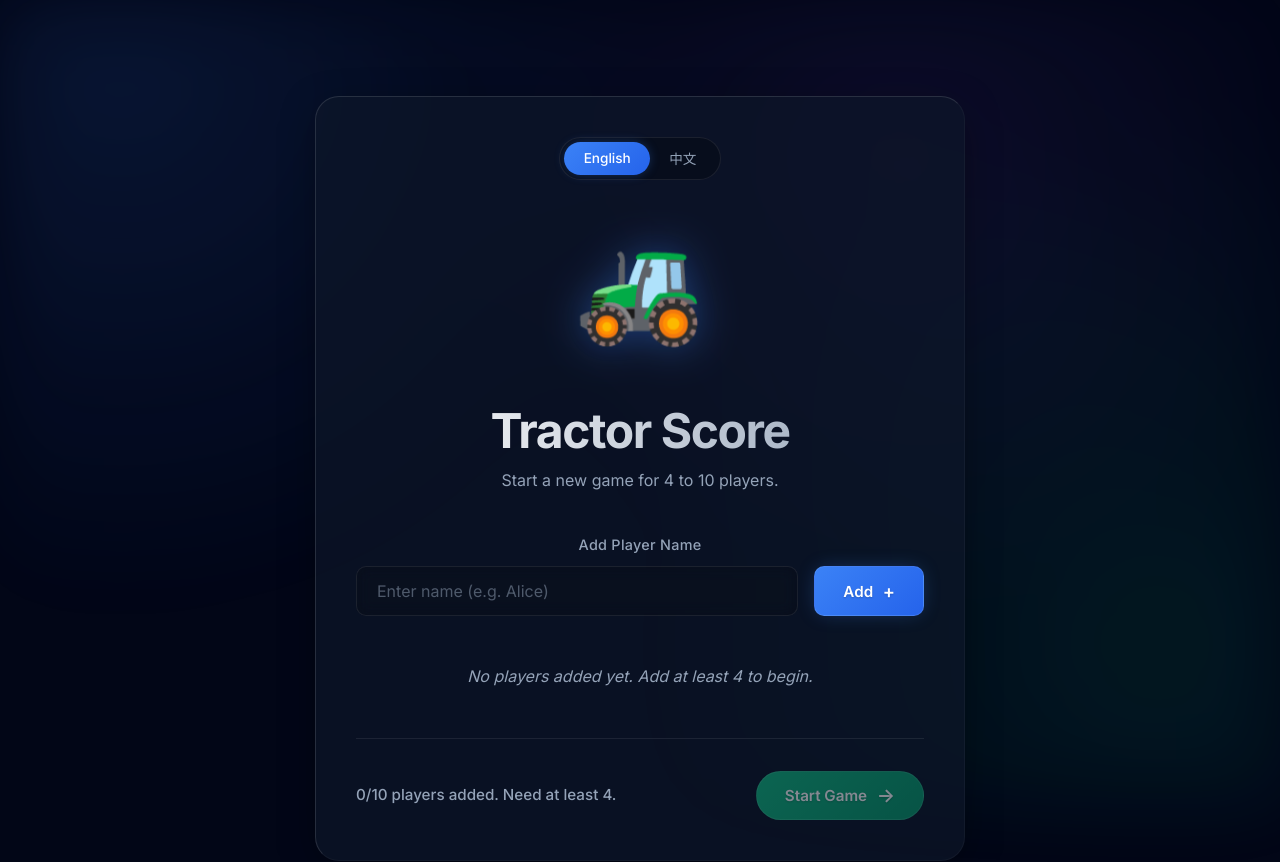
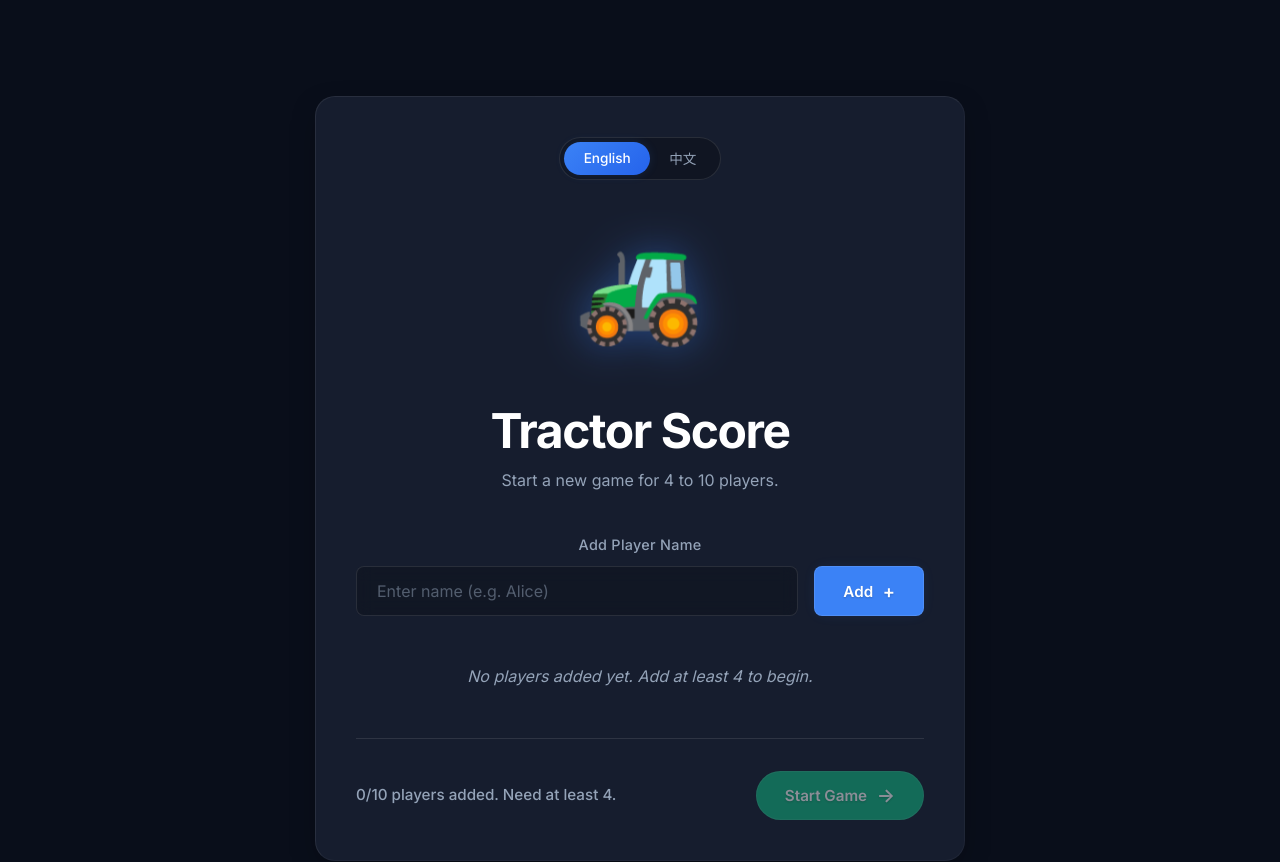
Before and after one commit to lixinletterbox/tractor-score, a React (Vite) app: page / in a window 1280 px wide. Shown: the top 862 px of the page. Built offline with nearby package versions, Linux system fonts and the light colour scheme.

Commit message:
update color to remove gradient, which impact pdf

```diff
--- a/src/index.css
+++ b/src/index.css
@@ -1,16 +1,16 @@
 @import url('https://fonts.googleapis.com/css2?family=Inter:wght@300;400;500;600;700&display=swap');
 
 :root {
-  /* Color Palette - Premium Modern Dark Theme */
-  --bg-base: #020617; /* Slate 950 */
-  --bg-surface: #0f172a; /* Slate 900 */
-  --bg-surface-raised: #1e293b; /* Slate 800 */
+  /* Color Palette - Premium Modern Solid Theme */
+  --bg-base: #090e1a; /* Deep Midnight Slate */
+  --bg-surface: #161d2e; /* Solid Dark Slate */
+  --bg-surface-raised: #1f2937; /* Gray 800ish */
 
-  --primary: #3b82f6; /* Blue 500 */
+  --primary: #3b82f6; /* Solid Blue 500 */
   --primary-hover: #2563eb; /* Blue 600 */
-  --primary-glow: rgba(59, 130, 246, 0.4);
+  --primary-glow: rgba(59, 130, 246, 0.2);
 
-  --accent: #10b981; /* Emerald 500 */
+  --accent: #10b981; /* Solid Emerald 500 */
   --accent-hover: #059669; /* Emerald 600 */
 
   --warning: #f59e0b; /* Amber 500 */
@@ -19,21 +19,21 @@
   --text-main: #f8fafc; /* Slate 50 */
   --text-muted: #94a3b8; /* Slate 400 */
 
-  --border-color: rgba(255, 255, 255, 0.08);
+  --border-color: rgba(255, 255, 255, 0.1);
   --border-highlight: rgba(255, 255, 255, 0.15);
 
-  --glass-bg: rgba(15, 23, 42, 0.65);
-  --glass-border-top: rgba(255, 255, 255, 0.12);
+  --glass-bg: #161d2e; /* Solid background for cards */
+  --glass-border-top: rgba(255, 255, 255, 0.08);
   --glass-border-bottom: rgba(255, 255, 255, 0.04);
 
-  --radius-xl: 24px;
-  --radius-lg: 16px;
-  --radius-md: 10px;
-  --radius-sm: 6px;
+  --radius-xl: 20px;
+  --radius-lg: 12px;
+  --radius-md: 8px;
+  --radius-sm: 4px;
 
-  --shadow-soft: 0 4px 6px -1px rgba(0, 0, 0, 0.2), 0 2px 4px -2px rgba(0, 0, 0, 0.2);
-  --shadow-glass: 0 10px 40px -10px rgba(0, 0, 0, 0.5);
-  --shadow-glow: 0 0 20px -5px var(--primary-glow);
+  --shadow-soft: 0 4px 6px -1px rgba(0, 0, 0, 0.3);
+  --shadow-glass: 0 10px 30px -10px rgba(0, 0, 0, 0.5);
+  --shadow-glow: 0 0 15px -5px var(--primary-glow);
 
   --font-sans: 'Inter', system-ui, -apple-system, sans-serif;
   --transition: all 0.3s cubic-bezier(0.25, 0.8, 0.25, 1);
@@ -56,7 +56,7 @@ body {
   -moz-osx-font-smoothing: grayscale;
 }
 
-/* Dynamic Ambient Gradient Background */
+/* Subtle Ambient background (No gradients) */
 body::before {
   content: '';
   position: fixed;
@@ -65,31 +65,54 @@ body::before {
   width: 100vw;
   height: 100vh;
   z-index: -1;
-  background-image:
-    radial-gradient(circle at 10% 10%, rgba(59, 130, 246, 0.15) 0%, transparent 40%),
-    radial-gradient(circle at 90% 80%, rgba(16, 185, 129, 0.12) 0%, transparent 40%),
-    radial-gradient(circle at 70% 20%, rgba(139, 92, 246, 0.1) 0%, transparent 40%);
-  filter: blur(40px);
-  animation: pulseBg 15s ease-in-out infinite alternate;
+  background-color: var(--bg-base);
+  opacity: 1;
 }
 
 @keyframes pulseBg {
-  0% { transform: scale(1); opacity: 0.8; }
-  100% { transform: scale(1.05); opacity: 1; }
+  0% {
+    transform: scale(1);
+    opacity: 0.8;
+  }
+
+  100% {
+    transform: scale(1.05);
+    opacity: 1;
+  }
 }
 
 /* Typography */
-h1, h2, h3, h4 {
+h1,
+h2,
+h3,
+h4 {
   font-weight: 700;
   letter-spacing: -0.03em;
   color: var(--text-main);
   line-height: 1.2;
 }
 
-h1 { font-size: 3rem; margin-bottom: 0.5rem; background: linear-gradient(to right, #fff, #94a3b8); background-clip: text; -webkit-background-clip: text; -webkit-text-fill-color: transparent; }
-h2 { font-size: 2rem; }
-h3 { font-size: 1.25rem; font-weight: 600; }
-p { color: var(--text-muted); }
+h1 {
+  font-size: 3rem;
+  margin-bottom: 0.5rem;
+  color: #ffffff;
+  background: none;
+  -webkit-text-fill-color: initial;
+}
+
+/* background: linear-gradient(to right, #fff, #94a3b8); */
+h2 {
+  font-size: 2rem;
+}
+
+h3 {
+  font-size: 1.25rem;
+  font-weight: 600;
+}
+
+p {
+  color: var(--text-muted);
+}
 
 /* Layout Settings */
 .app-container {
@@ -102,8 +125,17 @@ p { color: var(--text-muted); }
 
 /* Animations */
 @keyframes fadeInUp {
-  from { opacity: 0; transform: translateY(20px); filter: blur(4px); }
-  to { opacity: 1; transform: translateY(0); filter: blur(0); }
+  from {
+    opacity: 0;
+    transform: translateY(20px);
+    filter: blur(4px);
+  }
+
+  to {
+    opacity: 1;
+    transform: translateY(0);
+    filter: blur(0);
+  }
 }
 
 .animate-fade-in {
@@ -144,7 +176,7 @@ p { color: var(--text-muted); }
   transition: var(--transition);
   font-family: inherit;
   gap: 0.6rem;
-  text-shadow: 0 1px 2px rgba(0,0,0,0.2);
+  text-shadow: 0 1px 2px rgba(0, 0, 0, 0.2);
   user-select: none;
   position: relative;
   overflow: hidden;
@@ -153,14 +185,19 @@ p { color: var(--text-muted); }
 .btn::after {
   content: '';
   position: absolute;
-  top: -50%; left: -50%; width: 200%; height: 200%;
-  background: radial-gradient(circle, rgba(255,255,255,0.2) 0%, transparent 60%);
+  top: -50%;
+  left: -50%;
+  width: 200%;
+  height: 200%;
+  background: radial-gradient(circle, rgba(255, 255, 255, 0.2) 0%, transparent 60%);
   opacity: 0;
   transition: opacity 0.3s;
   pointer-events: none;
 }
 
-.btn:hover::after { opacity: 1; }
+.btn:hover::after {
+  opacity: 1;
+}
 
 .btn:disabled {
   opacity: 0.5;
@@ -174,22 +211,23 @@ p { color: var(--text-muted); }
 }
 
 .btn-primary {
-  background: linear-gradient(135deg, var(--primary) 0%, var(--primary-hover) 100%);
+  background: var(--primary);
   color: white;
   box-shadow: var(--shadow-glow);
-  border: 1px solid rgba(255,255,255,0.1);
+  border: 1px solid rgba(255, 255, 255, 0.1);
 }
 
 .btn-primary:hover:not(:disabled) {
-  box-shadow: 0 0 25px -5px var(--primary), 0 8px 16px -4px rgba(0,0,0,0.4);
+  box-shadow: 0 0 25px -5px var(--primary), 0 8px 16px -4px rgba(0, 0, 0, 0.4);
   transform: translateY(-1px);
 }
 
 .btn-accent {
-  background: linear-gradient(135deg, var(--accent) 0%, var(--accent-hover) 100%);
+  background: var(--accent);
   color: white;
-  border-radius: 999px; /* Pill shape */
-  border: 1px solid rgba(255,255,255,0.1);
+  border-radius: 999px;
+  /* Pill shape */
+  border: 1px solid rgba(255, 255, 255, 0.1);
 }
 
 .btn-accent:hover:not(:disabled) {
@@ -222,8 +260,13 @@ p { color: var(--text-muted); }
   color: white;
 }
 
-.w-full { width: 100%; }
-.mt-4 { margin-top: 1.5rem; }
+.w-full {
+  width: 100%;
+}
+
+.mt-4 {
+  margin-top: 1.5rem;
+}
 
 /* Forms & Inputs */
 .form-group {
@@ -308,8 +351,15 @@ input::placeholder {
 }
 
 @keyframes float {
-  0%, 100% { transform: translateY(0) rotate(0); }
-  50% { transform: translateY(-15px) rotate(5deg); }
+
+  0%,
+  100% {
+    transform: translateY(0) rotate(0);
+  }
+
+  50% {
+    transform: translateY(-15px) rotate(5deg);
+  }
 }
 
 .players-list {
@@ -322,7 +372,7 @@ input::placeholder {
 }
 
 .player-badge {
-  background: linear-gradient(to right, rgba(255,255,255,0.05), rgba(255,255,255,0.1));
+  background: linear-gradient(to right, rgba(255, 255, 255, 0.05), rgba(255, 255, 255, 0.1));
   border: 1px solid var(--border-highlight);
   padding: 0.5rem 1rem 0.5rem 1.25rem;
   border-radius: 999px;
@@ -332,12 +382,19 @@ input::placeholder {
   font-size: 0.95rem;
   font-weight: 500;
   animation: scaleBounce 0.4s cubic-bezier(0.175, 0.885, 0.32, 1.275);
-  box-shadow: 0 4px 10px rgba(0,0,0,0.1);
+  box-shadow: 0 4px 10px rgba(0, 0, 0, 0.1);
 }
 
 @keyframes scaleBounce {
-  0% { transform: scale(0.8); opacity: 0; }
-  100% { transform: scale(1); opacity: 1; }
+  0% {
+    transform: scale(0.8);
+    opacity: 0;
+  }
+
+  100% {
+    transform: scale(1);
+    opacity: 1;
+  }
 }
 
 .player-badge button {
@@ -390,16 +447,19 @@ input::placeholder {
   backdrop-filter: blur(20px);
   -webkit-backdrop-filter: blur(20px);
   border-bottom: 1px solid var(--border-highlight);
-  box-shadow: 0 4px 30px rgba(0,0,0,0.3);
+  box-shadow: 0 4px 30px rgba(0, 0, 0, 0.3);
 }
 
-/* A glowing line at the bottom of the header */
+/* A thin neutral line at the bottom of the header */
 .dashboard-header::after {
   content: '';
   position: absolute;
-  bottom: -1px; left: 0; width: 100%; height: 1px;
-  background: linear-gradient(90deg, transparent, var(--primary), var(--accent), transparent);
-  opacity: 0.5;
+  bottom: -1px;
+  left: 0;
+  width: 100%;
+  height: 1px;
+  background: var(--border-highlight);
+  opacity: 0.8;
 }
 
 .header-left {
@@ -451,7 +511,7 @@ input::placeholder {
 .table-responsive {
   border-radius: var(--radius-md);
   border: 1px solid var(--border-color);
-  background: rgba(0,0,0,0.1);
+  background: rgba(0, 0, 0, 0.1);
 }
 
 table {
@@ -460,13 +520,15 @@ table {
   border-spacing: 0;
 }
 
-th, td {
+th,
+td {
   padding: 0.6rem 0.4rem;
   text-align: center;
   border-bottom: 1px solid var(--border-color);
 }
 
-th:first-child, td:first-child {
+th:first-child,
+td:first-child {
   text-align: left;
 }
 
@@ -512,9 +574,11 @@ tr:hover td {
 tbody tr:nth-last-child(2) {
   position: relative;
 }
+
 tbody tr:nth-last-child(2) td {
   background: rgba(59, 130, 246, 0.05);
 }
+
 tbody tr:nth-last-child(2) td:first-child {
   border-left: 3px solid var(--primary);
 }
@@ -542,18 +606,13 @@ tbody tr:nth-last-child(2) td:first-child {
   min-width: 2.5rem;
   position: relative;
   /* Base 3D */
-  box-shadow: 0 4px 0 rgba(0, 0, 0, 0.5), 0 5px 5px rgba(0,0,0,0.3);
+  box-shadow: 0 4px 0 rgba(0, 0, 0, 0.5), 0 5px 5px rgba(0, 0, 0, 0.3);
   transform: translateY(0);
 }
 
 /* Base Gloss */
 .level-badge::before {
-  content: '';
-  position: absolute;
-  top: 0; left: 0; right: 0; height: 40%;
-  background: linear-gradient(180deg, rgba(255,255,255,0.15) 0%, rgba(255,255,255,0) 100%);
-  border-radius: var(--radius-sm) var(--radius-sm) 0 0;
-  pointer-events: none;
+  display: none;
 }
 
 .level-badge.clickable {
@@ -562,41 +621,44 @@ tbody tr:nth-last-child(2) td:first-child {
 
 .level-badge.clickable:hover {
   transform: translateY(-4px);
-  box-shadow: 0 8px 0 rgba(0, 0, 0, 0.5), 0 10px 10px rgba(0,0,0,0.4);
+  box-shadow: 0 8px 0 rgba(0, 0, 0, 0.5), 0 10px 10px rgba(0, 0, 0, 0.4);
 }
 
 .level-badge.clickable:active {
   transform: translateY(2px);
-  box-shadow: 0 1px 0 rgba(0, 0, 0, 0.5), 0 2px 2px rgba(0,0,0,0.2);
+  box-shadow: 0 1px 0 rgba(0, 0, 0, 0.5), 0 2px 2px rgba(0, 0, 0, 0.2);
 }
 
 /* Active interaction pulse for clickable empty state */
 .level-badge.clickable:not(.declarer):not(.teammate):hover::after {
   content: '';
   position: absolute;
-  top: -4px; left: -4px; right: -4px; bottom: -4px;
+  top: -4px;
+  left: -4px;
+  right: -4px;
+  bottom: -4px;
   border-radius: calc(var(--radius-sm) + 2px);
   border: 2px solid var(--primary);
   opacity: 0.5;
 }
 
-/* Declarer Role */
+/* Declarer Role - Solid */
 .level-badge.declarer {
-  background: linear-gradient(135deg, #ef4444 0%, #dc2626 100%);
+  background: #ef4444; /* Solid Red 500 */
   color: white;
   border-color: #fca5a5;
-  box-shadow: 0 4px 0 #7f1d1d, 0 6px 15px rgba(239, 68, 68, 0.4);
-  text-shadow: 0 1px 2px rgba(0,0,0,0.5);
+  box-shadow: 0 4px 0 #7f1d1d;
+  text-shadow: none;
   z-index: 2;
 }
 
-/* Teammate Role */
+/* Teammate Role - Solid */
 .level-badge.teammate {
-  background: linear-gradient(135deg, #ec4899 0%, #db2777 100%);
+  background: #ec4899; /* Solid Pink 500 */
   color: white;
   border-color: #fbcfe8;
-  box-shadow: 0 3px 0 #831843, 0 5px 10px rgba(236, 72, 153, 0.3);
-  text-shadow: 0 1px 2px rgba(0,0,0,0.5);
+  box-shadow: 0 3px 0 #831843;
+  text-shadow: none;
   z-index: 1;
 }
 
@@ -629,31 +691,33 @@ tbody tr:nth-last-child(2) td:first-child {
   background: var(--bg-surface);
   color: #475569;
   border-color: #0f172a;
-  box-shadow: inset 0 4px 8px rgba(0,0,0,0.8), 0 1px 0 rgba(255,255,255,0.05);
+  box-shadow: inset 0 4px 8px rgba(0, 0, 0, 0.8), 0 1px 0 rgba(255, 255, 255, 0.05);
   transform: translateY(2px);
   animation: none !important;
   opacity: 0.85;
 }
 
 .level-badge.decreased::before {
-  display: none; /* No gloss */
+  display: none;
+  /* No gloss */
 }
 
 .level-badge.decreased.clickable:hover {
-  transform: translateY(2px); /* no popup */
-  box-shadow: inset 0 6px 12px rgba(0,0,0,0.9), 0 1px 0 rgba(255,255,255,0.1);
+  transform: translateY(2px);
+  /* no popup */
+  box-shadow: inset 0 6px 12px rgba(0, 0, 0, 0.9), 0 1px 0 rgba(255, 255, 255, 0.1);
 }
 
 .level-badge.decreased.declarer {
-  background: linear-gradient(135deg, #450a0a 0%, #200404 100%);
-  color: #991b1b;
-  border-color: #7f1d1d;
+  background: #7f1d1d;
+  color: #fca5a5;
+  border-color: #450a0a;
 }
 
 .level-badge.decreased.teammate {
-  background: linear-gradient(135deg, #4c0519 0%, #24020c 100%);
-  color: #be185d;
-  border-color: #9d174d;
+  background: #9d174d;
+  color: #fbcfe8;
+  border-color: #4c0519;
 }
 
 /* Players Header Cells */
@@ -680,7 +744,7 @@ tbody tr:nth-last-child(2) td:first-child {
 }
 
 .move-btn {
-  background: rgba(255,255,255,0.05);
+  background: rgba(255, 255, 255, 0.05);
   border: 1px solid transparent;
   color: var(--text-muted);
   cursor: pointer;
@@ -696,14 +760,17 @@ tbody tr:nth-last-child(2) td:first-child {
 
 .move-btn:hover {
   color: var(--text-main);
-  background: rgba(255,255,255,0.1);
+  background: rgba(255, 255, 255, 0.1);
   border-color: var(--border-highlight);
 }
 
 /* Modals */
 .modal-overlay {
   position: fixed;
-  top: 0; left: 0; width: 100%; height: 100%;
+  top: 0;
+  left: 0;
+  width: 100%;
+  height: 100%;
   background-color: rgba(2, 6, 23, 0.8);
   backdrop-filter: blur(8px);
   -webkit-backdrop-filter: blur(8px);
@@ -715,8 +782,13 @@ tbody tr:nth-last-child(2) td:first-child {
 }
 
 @keyframes fadeIn {
-  from { opacity: 0; }
-  to { opacity: 1; }
+  from {
+    opacity: 0;
+  }
+
+  to {
+    opacity: 1;
+  }
 }
 
 .modal-content {
@@ -726,8 +798,15 @@ tbody tr:nth-last-child(2) td:first-child {
 }
 
 @keyframes scaleInModal {
-  from { transform: scale(0.95); opacity: 0; }
-  to { transform: scale(1); opacity: 1; }
+  from {
+    transform: scale(0.95);
+    opacity: 0;
+  }
+
+  to {
+    transform: scale(1);
+    opacity: 1;
+  }
 }
 
 .modal-content h3 {
@@ -745,23 +824,26 @@ tbody tr:nth-last-child(2) td:first-child {
   margin-top: 2rem;
 }
 
-/* Enhanced Form Elements in Dashboard */
+/* Neutral solid background for info box */
 .info-box {
-  background: linear-gradient(180deg, rgba(30, 41, 59, 0.5) 0%, rgba(15, 23, 42, 0.5) 100%);
+  background: var(--bg-surface-raised);
   padding: 1.25rem;
   border-radius: var(--radius-md);
   border: 1px solid var(--border-highlight);
   position: relative;
   overflow: hidden;
-  box-shadow: inset 0 2px 10px rgba(0,0,0,0.2);
+  box-shadow: var(--shadow-soft);
 }
 
-/* Accent top border for info box */
+/* Neutral subtle accent line */
 .info-box::before {
   content: '';
   position: absolute;
-  top: 0; left: 0; width: 100%; height: 2px;
-  background: linear-gradient(90deg, var(--warning), var(--primary));
+  top: 0;
+  left: 0;
+  width: 100%;
+  height: 2px;
+  background: var(--primary);
 }
 
 .info-box p {
@@ -786,16 +868,16 @@ tbody tr:nth-last-child(2) td:first-child {
   align-items: center;
   justify-content: center;
   position: relative;
-  box-shadow: 0 2px 0 rgba(0, 0, 0, 0.5), 0 3px 5px rgba(0,0,0,0.3);
-  text-shadow: 0 1px 2px rgba(0,0,0,0.5);
+  box-shadow: 0 2px 0 rgba(0, 0, 0, 0.5), 0 3px 5px rgba(0, 0, 0, 0.3);
+  text-shadow: 0 1px 2px rgba(0, 0, 0, 0.5);
   transform: translateY(-1px);
 }
 
 .role-chip.declarer {
-  background: linear-gradient(135deg, #ef4444 0%, #dc2626 100%);
+  background: #ef4444;
   color: white;
   border: 1px solid #fca5a5;
-  box-shadow: 0 2px 0 #7f1d1d, 0 3px 5px rgba(239, 68, 68, 0.4);
+  box-shadow: 0 2px 0 #7f1d1d;
 }
 
 .role-chip.team {
@@ -821,7 +903,7 @@ tbody tr:nth-last-child(2) td:first-child {
   padding: 0.5rem;
   gap: 0.25rem;
   box-shadow: 0 10px 25px -5px rgba(0, 0, 0, 0.5);
-  border: 1px solid rgba(255,255,255,0.1);
+  border: 1px solid rgba(255, 255, 255, 0.1);
   background: var(--bg-surface);
   backdrop-filter: blur(12px);
   -webkit-backdrop-filter: blur(12px);
```
Also changed, not shown: src/utils/pdfExport.ts (+5 -3 lines).
